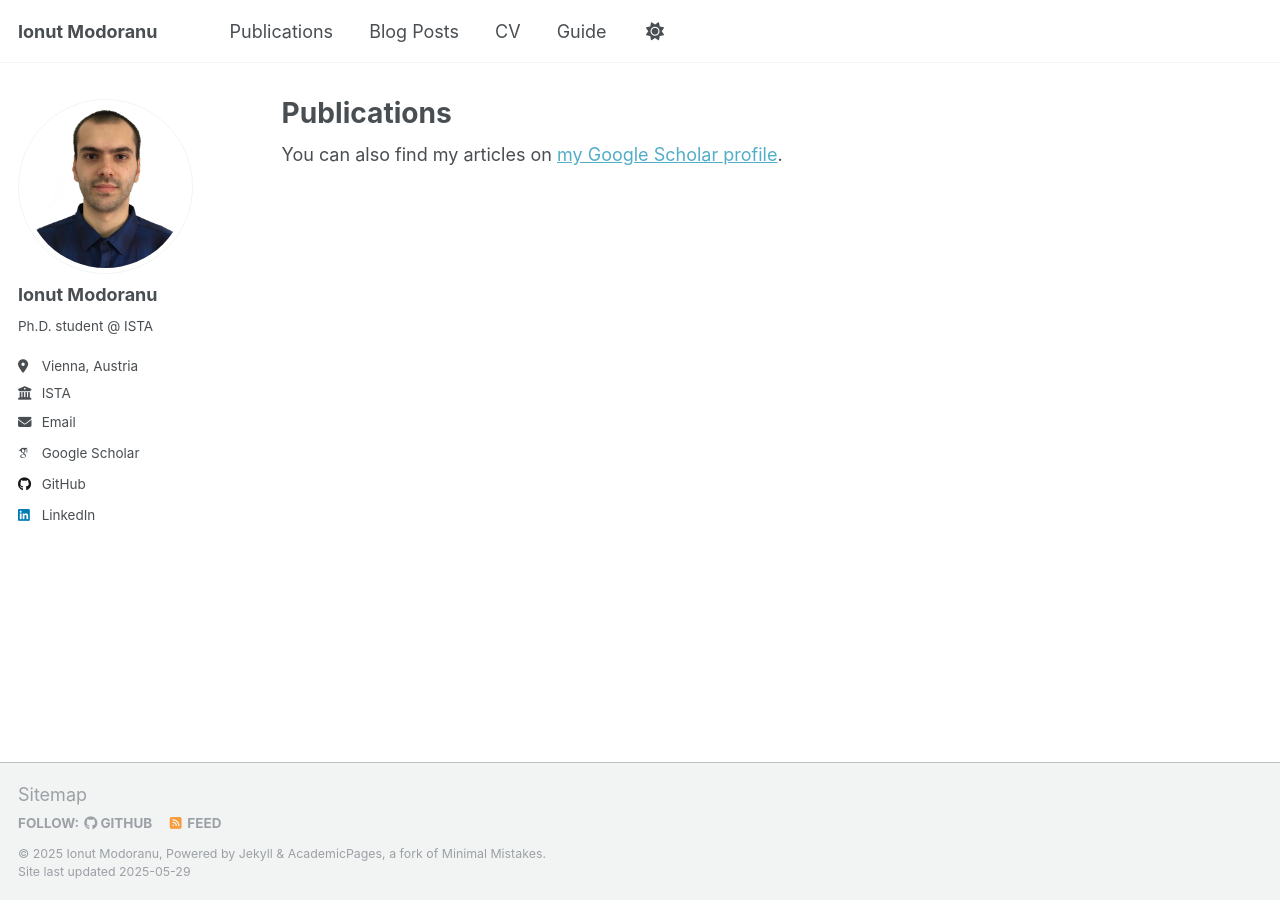
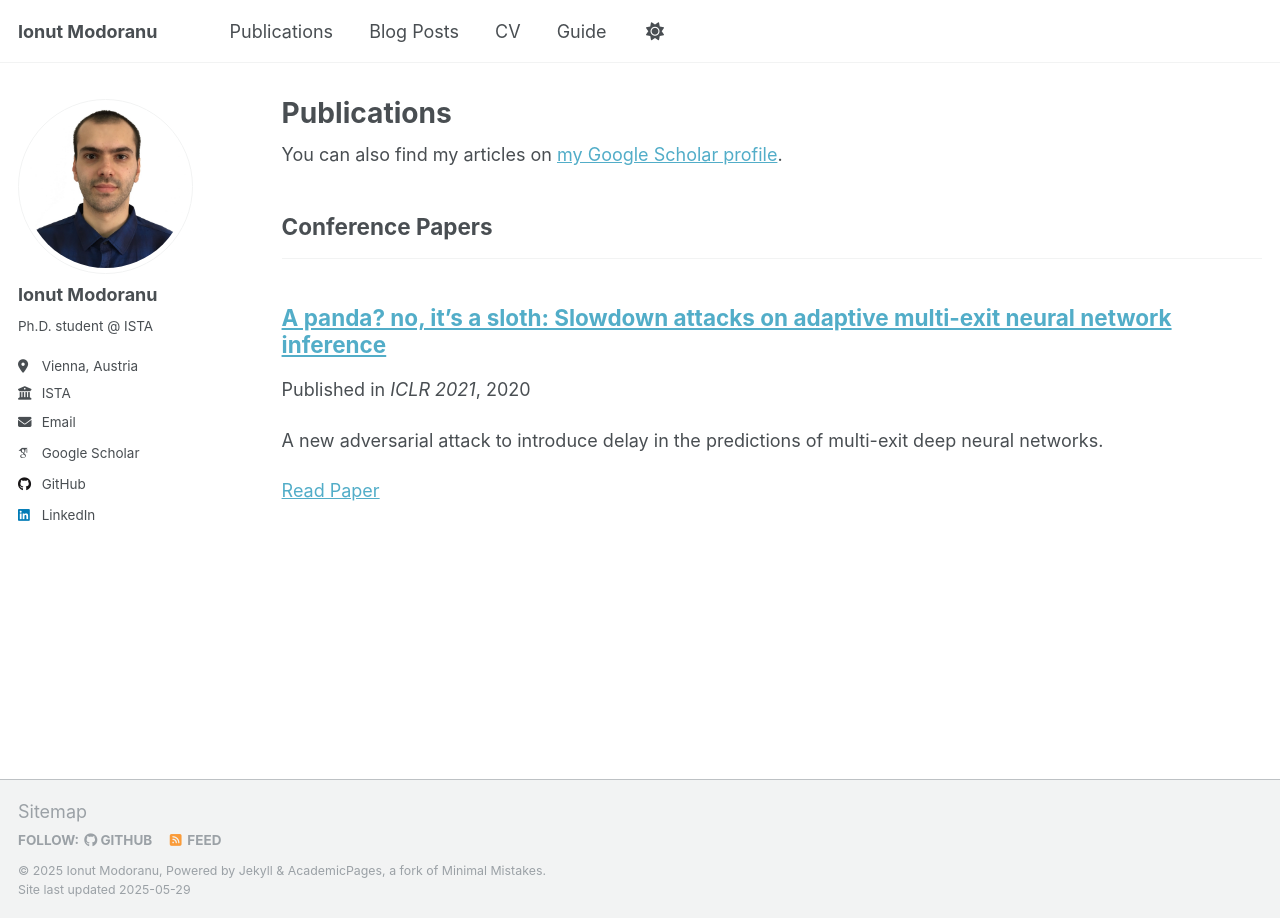
Before and after one commit to ionutmodo/ionutmodo.github.io, a Jekyll site: the page built from _pages/publications.html, in a window 1280 px wide. Built offline with Jekyll 4.4.1, drawn with Linux system fonts in a browser that asks for light colours; some web fonts are replaced; a file with an impossible date is left out; part of the change alters nothing that is shown.

Commit message:
fixed date for deep-sloth and removed citation

```diff
--- a/_publications/2020-10-deep-sloth.md
+++ b/_publications/2020-10-deep-sloth.md
@@ -4,10 +4,9 @@ collection: publications
 category: conferences
 permalink: /publication/2021-ICLR-deep-sloth
 excerpt: 'A new adversarial attack to introduce delay in the predictions of multi-exit deep neural networks.'
-date: 2021
+date: 2020-10-06
 venue: 'ICLR 2021'
 paperurl: 'https://arxiv.org/pdf/2010.02432'
-citation: "See BibTex on Arxiv"
 ---
 
 A new adversarial attack to introduce delay the predictions of multi-exit deep neural networks.
```
